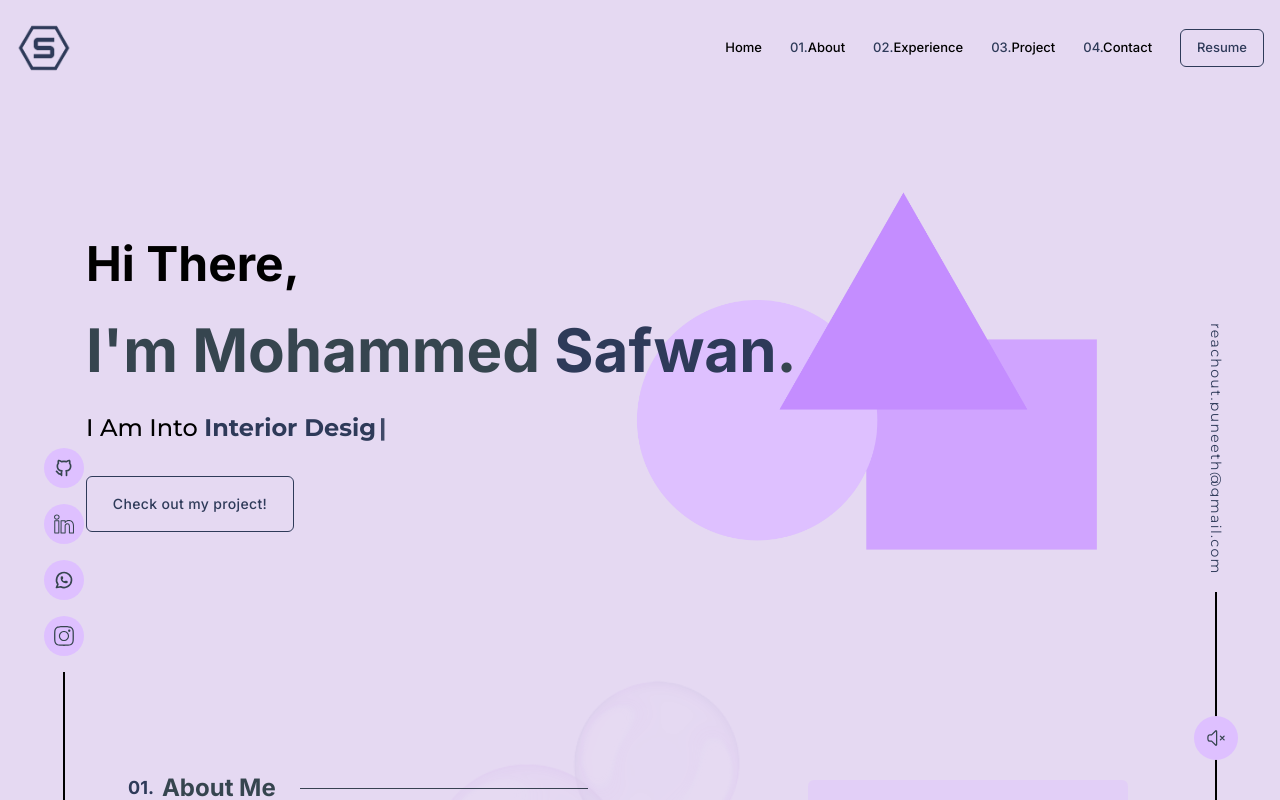
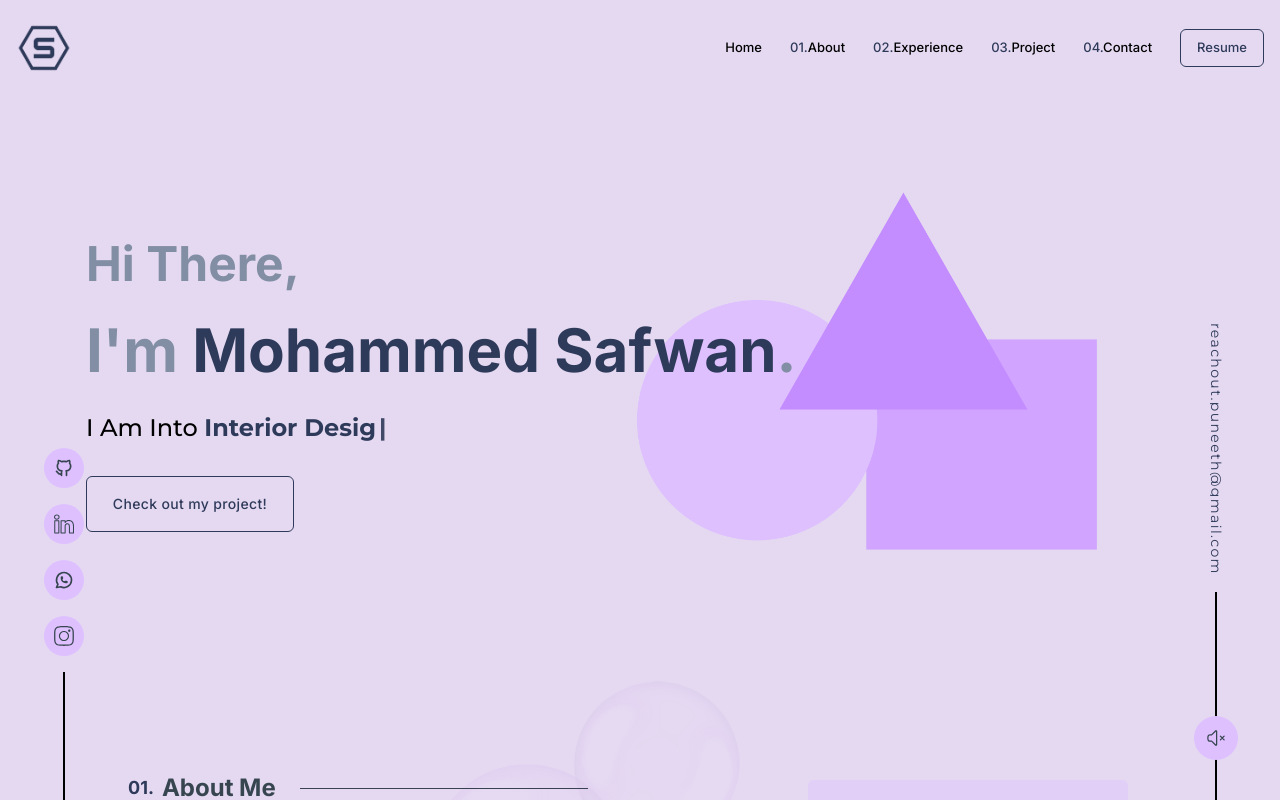
Before and after one commit to PuneethKanike/client-project, a Next.js app: page / in a window 1280 px wide. Built offline with nearby package versions, Linux system fonts and the light colour scheme.

Commit message:
change 8

```diff
--- a/components/Banner.tsx
+++ b/components/Banner.tsx
@@ -27,7 +27,7 @@ const Banner = () => {
           initial={{ y: 10, opacity: 0 }}
           animate={{ y: 0, opacity: 1 }}
           transition={{ duration: 0.5, delay: 0.7 }}
-          className="text-4xl text-textDark lgl:text-5xl font-titleFont font-semibold"
+          className="text-4xl text-textSuperLight lgl:text-5xl font-titleFont font-semibold"
         >
           Hi There,
         </motion.h1>
@@ -36,10 +36,10 @@ const Banner = () => {
           initial={{ y: 10, opacity: 0 }}
           animate={{ y: 0, opacity: 1 }}
           transition={{ duration: 0.5, delay: 0.7 }}
-          className="text-4xl lgl:text-6xl font-titleFont font-semibold"
+          className="text-4xl text-textSuperLight lgl:text-6xl font-titleFont font-semibold"
         >
-          <span>
-            {"I'm Mohammed"} <span className="text-textGreen">Safwan</span>.
+          <span className="">
+            {"I'm"} <span className="text-textGreen">Mohammed Safwan</span>.
           </span>
         </motion.h1>
 
--- a/components/Experience.tsx
+++ b/components/Experience.tsx
@@ -75,9 +75,9 @@ const Experience = () => {
               onClick={handleReactbd}
               className={`${
                 workReactbd
-                  ? "border-l-textGreen text-textGreen"
+                  ? "border-l-textGreen text-textDark bg-purple-300"
                   : "border-l-hoverColor text-textDark"
-              } border-l-2 bg-transparent hover:bg-[#112240] py-3 text-sm  cursor-pointer duration-300 px-8 font-medium`}
+              } border-l-2 bg-transparent hover:bg-hoverColor py-3 text-sm  cursor-pointer duration-300 px-8 font-medium`}
             >
               Codelab Systems
             </li>
@@ -85,9 +85,9 @@ const Experience = () => {
               onClick={handleGoogle}
               className={`${
                 workGoogle
-                  ? "border-l-textGreen text-textGreen"
+                 ? "border-l-textGreen text-textDark bg-purple-300"
                   : "border-l-hoverColor text-textDark"
-              } border-l-2 bg-transparent hover:bg-[#112240] py-3 text-sm  cursor-pointer duration-300 px-8 font-medium`}
+              } border-l-2 bg-transparent hover:bg-hoverColor py-3 text-sm  cursor-pointer duration-300 px-8 font-medium`}
             >
               RDL Technologies
             </li>
```
